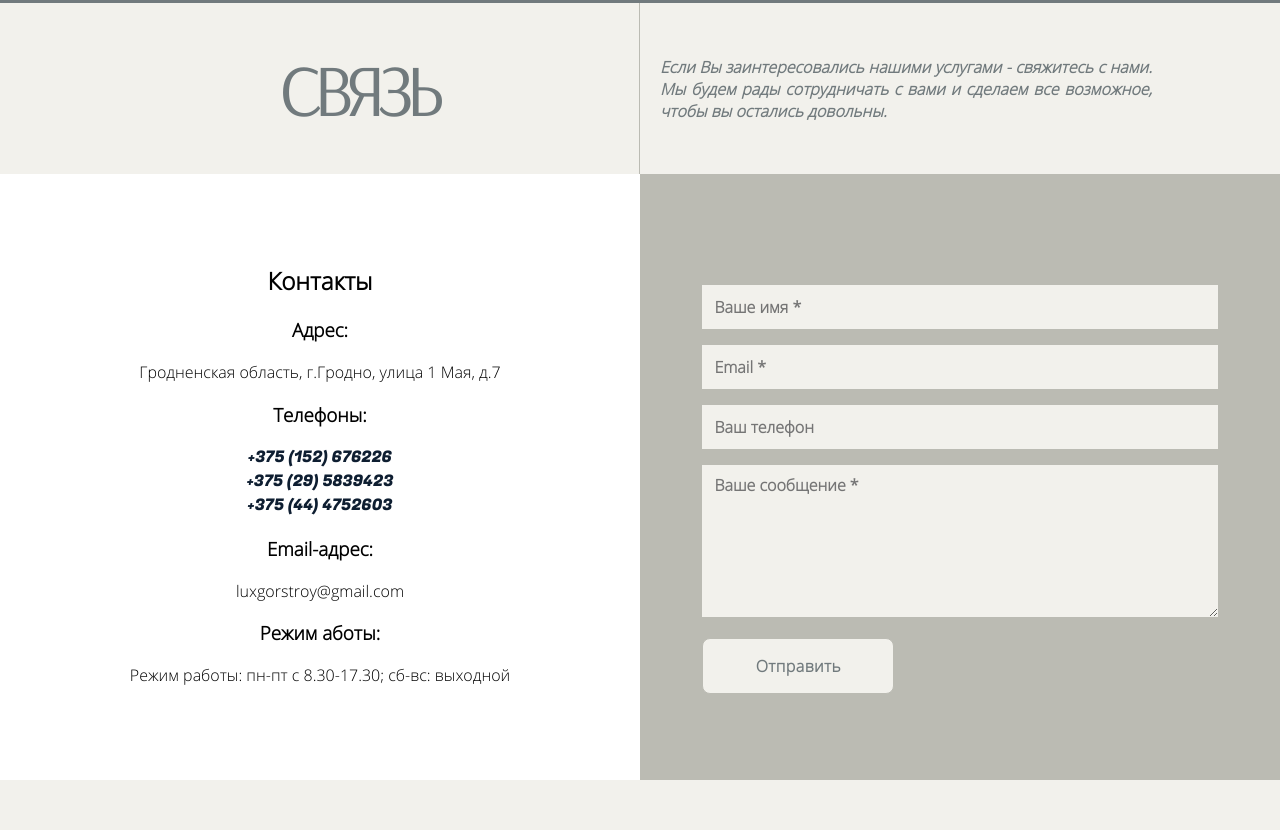
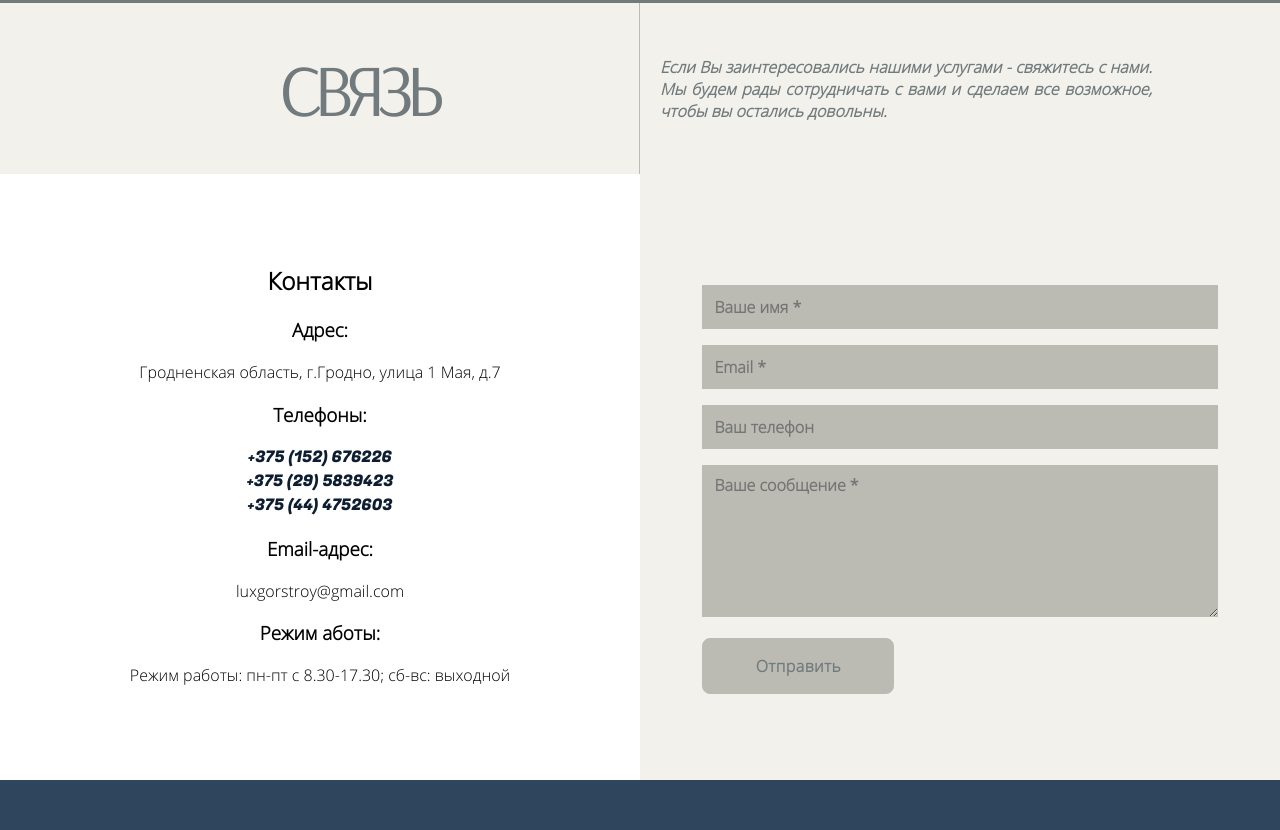
Before and after one commit to AnastasiyaKhikhnal/AnastasiyaKhikhnal.github.io, a plain HTML site: page project/index.html in a window 1280 px wide. Shown: the part 4329-5159 px from the top of the page. Drawn offline with Linux system fonts and the light colour scheme.

Commit message:
Change color in files

```diff
--- a/project/css/block-contacts.css
+++ b/project/css/block-contacts.css
@@ -20,7 +20,7 @@
   padding-top: 15px;
   width: 50%;
   float: right;
-  background: #bbbbb3;
+  background: #f2f1ec;
 }
 
 .clearfix:after {
--- a/project/css/button.css
+++ b/project/css/button.css
@@ -1,11 +1,11 @@
 @import "style.css";
 
 :root {
-  --button-bg-color: var(--alabaster);
+  --button-bg-color: var(--kidnapper);
   --button-text-color: var(--blue-bayoux);
   --button-border-color: var(--kidnapper);
-  --button-bg-hover-focus-color: var(--kidnapper);
-  --button-border-hover-focus-color: var(--kidnapper);
+  --button-bg-hover-focus-color: var(--summer-sky);
+  --button-border-hover-focus-color: var(--summer-sky);
   --button-focus-color: var(--kidnapper);
   --button-bg-active-color: var(--alabaster);
 }
--- a/project/css/footer.css
+++ b/project/css/footer.css
@@ -1,8 +1,8 @@
 @import "style.css";
 
 :root {
-  --footer-bg-color: var(--alabaster);
-  --footer-text-color: var(--kidnapper);
+  --footer-bg-color: var(--catalina-blue);
+  --footer-text-color: var(--summer-sky);
 }
 
 *{
--- a/project/css/gallery.css
+++ b/project/css/gallery.css
@@ -7,7 +7,7 @@ body {
 .portfolio {
   padding-bottom: 6.25rem;
   text-align: center;
-  background: #f2f1ec;
+  background: #BBC6C7;
 }
 
 .portfolio-heading {
--- a/project/css/input.css
+++ b/project/css/input.css
@@ -1,12 +1,12 @@
 @import "style.css";
 
 :root {
-  --input-bg-color: var(--alabaster);
+  --input-bg-color: var(--kidnapper);
   --input-text-color: var(--black-pearl);
   --input-border-color: var(--kidnapper);
-  --input-border-outline-color: var(--kidnapper);
-  --input-border-active-color: var(--kidnapper);
-  --input-border-hover-color: var(--kidnapper);
+  --input-border-outline-color: var(--summer-sky);
+  --input-border-active-color: var(--summer-sky);
+  --input-border-hover-color: var(--summer-sky);
 }
 
 .input__item {
--- a/project/css/style.css
+++ b/project/css/style.css
@@ -6,6 +6,7 @@
   --kidnapper: #bbbbb3;
   --alabaster: #f2f1ec;
   --jungle-mist: #BBC6C7;
+  --summer-sky: #2BC2D4;
 }
 
 body {
```
